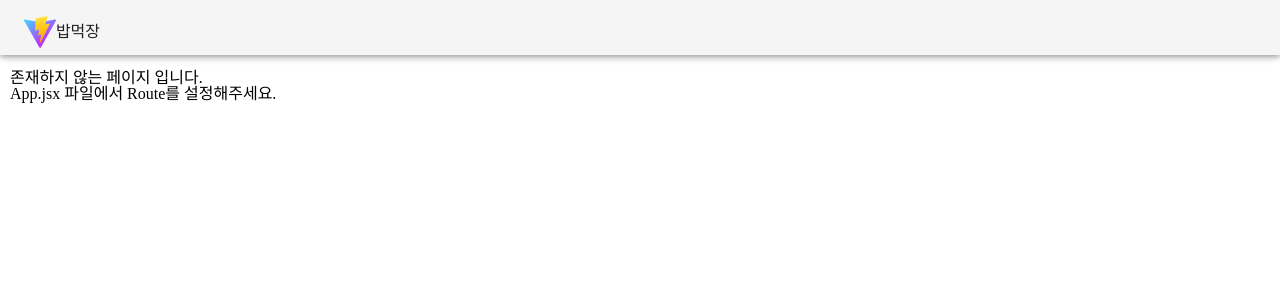
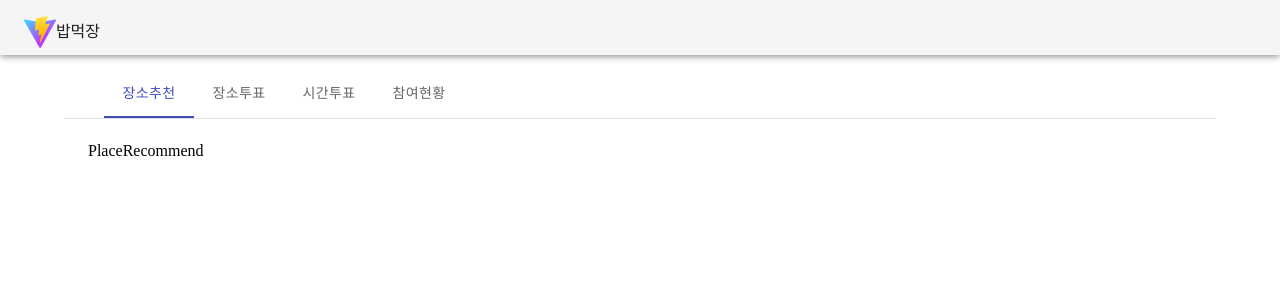
Before and after one commit to M-PetProject/dining-together, a React (Vite) app: page /tab in a window 1280 px wide. Shown: the top 300 px of the page. Built offline with nearby package versions, Linux system fonts and the light colour scheme.

Commit message:
투표 탭

```diff
--- a/src/App.jsx
+++ b/src/App.jsx
@@ -14,6 +14,7 @@ import SelectTeamPage from './pages/team/SelectTeamPage.jsx';
 import TeamMemberInfoPage from './pages/team/TeamMemberInfoPage.jsx';
 import NoticeDetail from './pages/notice/NoticeDetail.jsx';
 import NoticeWrite from './pages/notice/NoticeWrite.jsx';
+import RoundTab from './components/RoundTab.jsx';
 
 const App = () => {
   return (
@@ -86,6 +87,7 @@ const App = () => {
               />
             </Route>
           </Route>
+          <Route exact path="/tab" element={<RoundTab />} />
           <Route exact path="/second" element={<SecondPage />} />
           <Route exact path="/sign-in" element={<SignInPage />} />
           <Route exact path="/sign-up" element={<SignUpPage />} />
--- /dev/null
+++ b/src/components/RoundTab.jsx
@@ -0,0 +1,55 @@
+import React, { useState } from 'react';
+import { Box, Container, Tab, Tabs, Typography } from '@mui/material';
+import PlaceRecommend from './tab/PlaceRecommend.jsx';
+import PlaceVote from './tab/PlaceVote';
+import TimeVote from './tab/TimeVote';
+import VoteStatus from './tab/VoteStatus';
+
+export default function RoundTab() {
+  const tabList = ['장소추천', '장소투표', '시간투표', '참여현황'];
+  const tabPanelList = [<PlaceRecommend />, <PlaceVote />, <TimeVote />, <VoteStatus />];
+  return <_RoundTab tabList={tabList} tabPanelList={tabPanelList} />;
+}
+
+const _RoundTab = (props) => {
+  const { tabList = [], tabPanelList = [] } = props;
+  const [value, setValue] = useState(0);
+
+  const handleChange = (event, newValue) => {
+    setValue(newValue);
+  };
+  return (
+    <Container>
+      <Box sx={{ borderBottom: 1, borderColor: 'divider' }}>
+        <Tabs value={value} onChange={handleChange} variant="scrollable" scrollButtons allowScrollButtonsMobile>
+          {tabList.map((tab, index) => {
+            return <Tab key={index} label={tab} />;
+          })}
+        </Tabs>
+      </Box>
+      {tabPanelList.map((panel, index) => {
+        return (
+          <TabPanel key={index} value={value} index={index}>
+            {panel}
+          </TabPanel>
+        );
+      })}
+    </Container>
+  );
+};
+
+const TabPanel = (props) => {
+  const { children, value, index, ...other } = props;
+
+  return (
+    <div
+      role="tabpanel"
+      hidden={value !== index}
+      id={`simple-tabpanel-${index}`}
+      aria-labelledby={`simple-tab-${index}`}
+      {...other}
+    >
+      {value === index && <Box sx={{ p: 3 }}>{children}</Box>}
+    </div>
+  );
+};
--- /dev/null
+++ b/src/components/tab/PlaceRecommend.jsx
@@ -0,0 +1,5 @@
+import React from 'react';
+
+export default function PlaceRecommend() {
+  return <div>PlaceRecommend</div>;
+}
--- /dev/null
+++ b/src/components/tab/PlaceVote.jsx
@@ -0,0 +1,5 @@
+import React from 'react';
+
+export default function PlaceVote() {
+  return <div>PlaceVote</div>;
+}
--- /dev/null
+++ b/src/components/tab/TimeVote.jsx
@@ -0,0 +1,5 @@
+import React from 'react';
+
+export default function TimeVote() {
+  return <div>TimeVote</div>;
+}
--- /dev/null
+++ b/src/components/tab/VoteStatus.jsx
@@ -0,0 +1,5 @@
+import React from 'react';
+
+export default function VoteStatus() {
+  return <div>VoteStatus</div>;
+}
```
